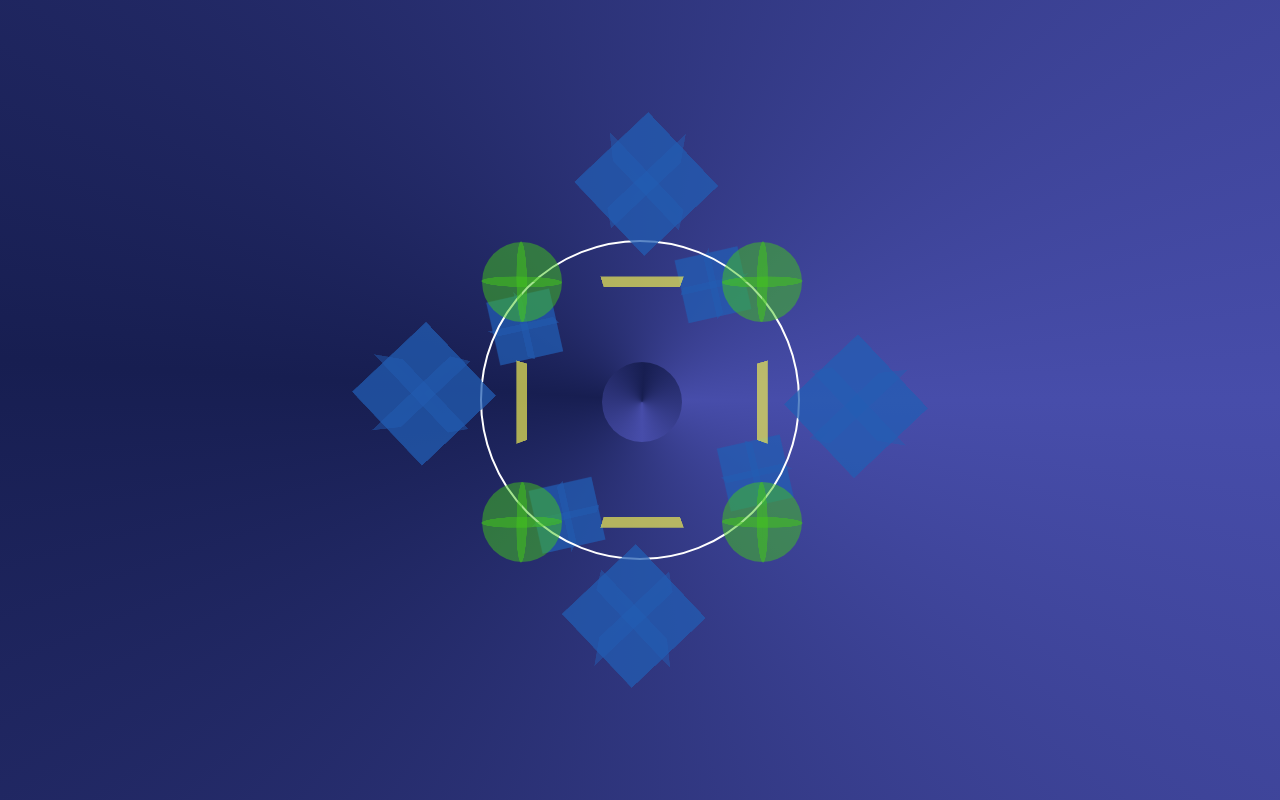
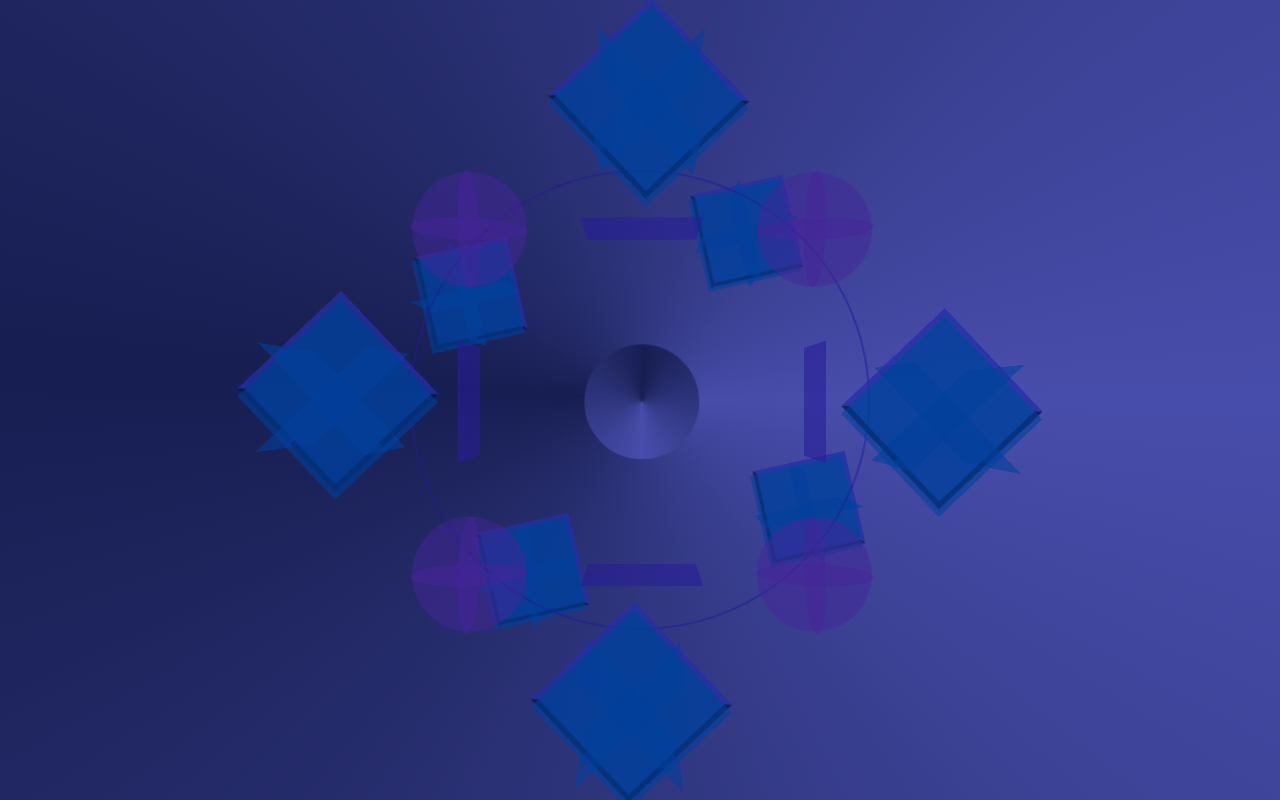
Before and after one commit to Loleus/Cubistation, a plain HTML site: page index.html in a window 1280 px wide. Drawn offline with Linux system fonts and the light colour scheme.

Commit message:
bamboleo

```diff
--- a/index.html
+++ b/index.html
@@ -8,7 +8,7 @@
   </head>
   <body>
     <div class="root">
-      <div class="port normal">
+      <div class="port">
         <div class="layers spinXYZ">
           <div class="layer layer__back">
             <div class="cube cube--00">
--- a/style.scss
+++ b/style.scss
@@ -2,6 +2,23 @@
     margin: 0;
     padding: 0;
     box-sizing: border-box;
+}
+
+:root {
+    --cube: 10vw;
+    --cubeMinus: -10vw;
+    --doubleCubeMinus: -20vw;
+    --secondRow: 15vw;
+    --thirdRow: 30vw;
+    --portSize: 40vw;
+    @media screen and (orientation: portrait) {
+        --cube: 10vh;
+        --cubeMinus: -10vh;
+        --secondRow: 15vh;
+        --thirdRow: 30vh;
+        --doubleCubeMinus: -20vh;
+        --portSize: 40vh;
+    }
 }
 
 html {
@@ -19,25 +36,9 @@ body {
 .root {
     width: 100%;
     height: 100%;
-    --cube: 10vw;
-    --cubeMinus: -10vw;
-    --doubleCubeMinus: -20vw;
-    --secondRow: 15vw;
-    --thirdRow: 30vw;
-    --portSize: 40vw;
-    display: -webkit-box;
-    display: -ms-flexbox;
     display: flex;
     perspective: 55rem;
 
-    @media screen and (orientation: landscape) {
-        --cube: 10vh;
-        --cubeMinus: -10vh;
-        --secondRow: 15vh;
-        --thirdRow: 30vh;
-        --doubleCubeMinus: -20vh;
-        --portSize: 40vh;
-    }
 }
 
 .port {
@@ -46,25 +47,15 @@ body {
     width: var(--portSize);
     height: var(--portSize);
     margin: auto;
+    transform: translateZ(-100px);
 
-    .far {
-        transform: translateZ(-300px);
-    }
-
-    .normal {
-        transform: translateZ(-100px);
-    }
-
-    .close {
-        transform: translateZ(100px);
-    }
-}
 
     .layers {
         position: relative;
         transform-style: preserve-3d;
         width: 100%;
         height: 100%;
+        animation: spinXYZ 15s 10s linear infinite;
 
         .layer {
             position: absolute;
@@ -74,8 +65,7 @@ body {
             width: 100%;
             height: 100%;
 
-        &__back, &__center, &__front {
-            .cube {
+            &__back .cube, &__center .cube, &__front .cube {
                     position: absolute;
                     top: 0;
                     left: 0;
@@ -107,12 +97,14 @@ body {
                     &--06, &--07, &--08 {
                         top: var(--thirdRow);
                     }
+
                     .X, .Y, .Z {
                         width: var(--cube);
                         height: var(--cube);
                         background: inherit;
                         backface-visibility: visible;
                     }
+
                     .Z {
                         transform: rotateZ(90deg);
                     }
@@ -125,14 +117,13 @@ body {
                         transform: translateY(var(--doubleCubeMinus)) rotateY(90deg);
                     }
             }
+
+            &__back .cube, &__front .cube {
+                border: 5px outset rgba(29, 20, 91, 0.486);
+                    &--00, &--02, &--06, &--08 {
+                        background: rgba(1, 63, 155, 0.571);
                 }
 
-        &__back, &__front {
-            .cube {
-                &--00, &--02, &--06, &--08 {
-                    background: rgba(34, 93, 180, 0.486);
-                }
-            }
             }
 
             &__front {
@@ -144,16 +135,18 @@ body {
                 transform: translateZ(-150px);
                 animation: spinBack 10s 1s ease-in infinite alternate;
             }
+
             &__center {
                 transform: translateZ(0px);
                 animation: spinCenter 7s 5s linear infinite;
-            border: 2px solid white;
+                border: 2px solid rgba(39, 29, 151, 0.586);
                 border-radius: 50%;
 
                 .cube {
                     .X, .Y {
-                    background: rgba(238, 235, 83, 0.699);
+                        background: rgba(39, 29, 151, 0.586);
                     }
+
                     &--04 {
                         .X, .Y, .Z {
                             visibility: visible;
@@ -162,23 +155,20 @@ body {
                             animation: pulse 1s 3s ease-in-out infinite alternate;
                         }
                     }
+
                     &--00, &--02, &--06, &--08 {
                         animation: spinCenter 3s 2s ease-out infinite;
                         background: none;
+
                         .X, .Y, .Z {
                             border-radius: 50%;
-                        background: rgba(66, 199, 25, 0.486);
+                            background: rgba(69, 36, 153, 0.486);
                             visibility: visible;
                         }
                     }
                 }
             }
         }
-}
-
-
-.spinXYZ {
-    animation: spinXYZ 15s 10s linear infinite;
     }
 
     @keyframes spinXYZ {
@@ -211,3 +201,4 @@ body {
             background: conic-gradient(from 90deg at 50% 50%, #aa4747 0%, #511717 51%, #aa4747 100%);
         }
     }
+}
```
Also changed, not shown: style.css. Lines whose indentation alone changed are shown as unchanged.
